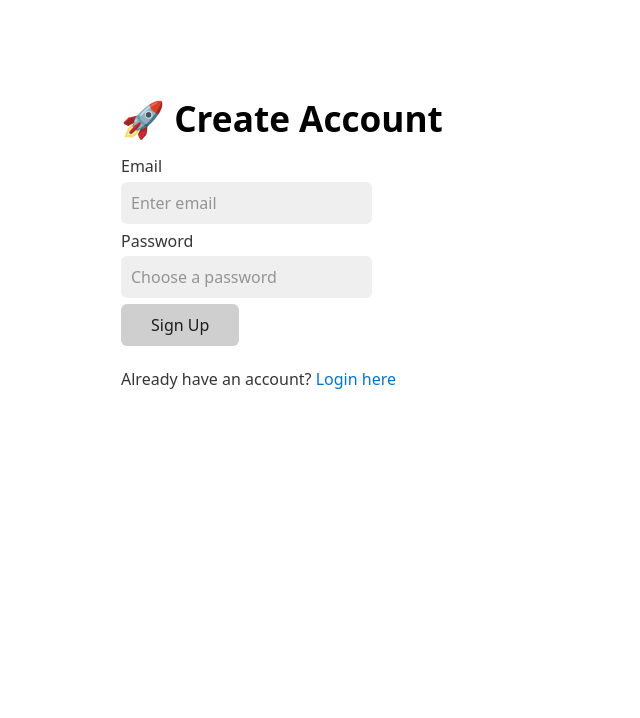
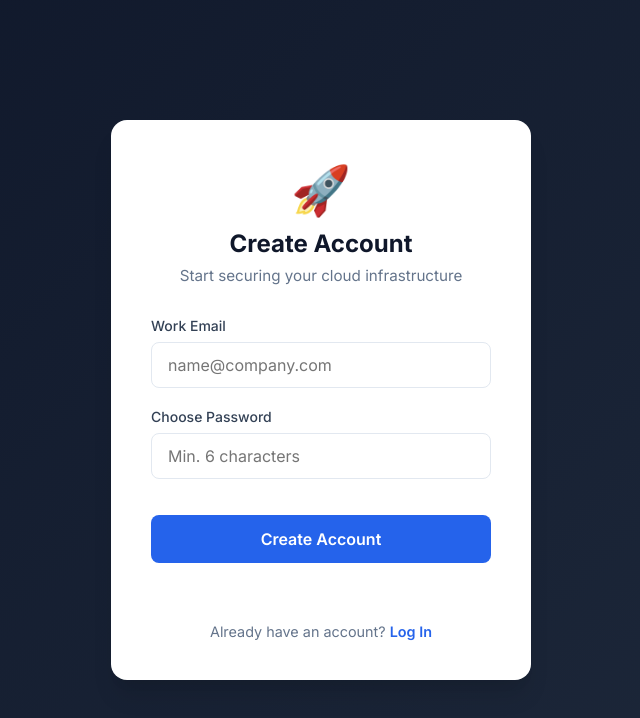
Before and after one commit to SoumyadeepSaha2005/VajraScan, a website: page web-dashboard/public/signup.html in a window 1280 px wide. Shown: the whole page, without its empty margins (319-959 px from the left). Drawn offline with nearby package versions, Linux system fonts and the light colour scheme.

Commit message:
Upgrade login and signup UI design

```diff
--- /dev/null
+++ b/web-dashboard/public/auth.css
@@ -0,0 +1,130 @@
+/* public/auth.css */
+@import url('https://fonts.googleapis.com/css2?family=Inter:wght@400;500;600;700&display=swap');
+
+* {
+    margin: 0;
+    padding: 0;
+    box-sizing: border-box;
+    font-family: 'Inter', sans-serif;
+}
+
+body {
+    background: linear-gradient(135deg, #0f172a 0%, #1e293b 100%);
+    min-height: 100vh;
+    display: flex;
+    align-items: center;
+    justify-content: center;
+    color: #334155;
+}
+
+.auth-container {
+    width: 100%;
+    padding: 20px;
+    display: flex;
+    justify-content: center;
+}
+
+.auth-card {
+    background: white;
+    width: 100%;
+    max-width: 420px;
+    padding: 2.5rem;
+    border-radius: 16px;
+    box-shadow: 0 20px 25px -5px rgba(0, 0, 0, 0.1), 0 10px 10px -5px rgba(0, 0, 0, 0.04);
+    text-align: center;
+}
+
+.logo-section {
+    margin-bottom: 2rem;
+}
+
+.shield-icon {
+    font-size: 3rem;
+    display: block;
+    margin-bottom: 10px;
+}
+
+h1 {
+    color: #0f172a;
+    font-size: 1.5rem;
+    font-weight: 700;
+    margin-bottom: 0.5rem;
+}
+
+.subtitle {
+    color: #64748b;
+    font-size: 0.95rem;
+}
+
+.form-group {
+    margin-bottom: 1.25rem;
+    text-align: left;
+}
+
+label {
+    display: block;
+    font-size: 0.875rem;
+    font-weight: 500;
+    color: #334155;
+    margin-bottom: 0.5rem;
+}
+
+input {
+    width: 100%;
+    padding: 0.75rem 1rem;
+    border: 1px solid #e2e8f0;
+    border-radius: 8px;
+    font-size: 1rem;
+    transition: all 0.2s;
+    outline: none;
+}
+
+input:focus {
+    border-color: #3b82f6;
+    box-shadow: 0 0 0 3px rgba(59, 130, 246, 0.1);
+}
+
+.btn-primary {
+    width: 100%;
+    background: #2563eb;
+    color: white;
+    padding: 0.875rem;
+    border: none;
+    border-radius: 8px;
+    font-size: 1rem;
+    font-weight: 600;
+    cursor: pointer;
+    transition: background 0.2s;
+    margin-top: 1rem;
+}
+
+.btn-primary:hover {
+    background: #1d4ed8;
+}
+
+.btn-primary:active {
+    transform: translateY(1px);
+}
+
+.footer-text {
+    margin-top: 1.5rem;
+    font-size: 0.9rem;
+    color: #64748b;
+}
+
+.footer-text a {
+    color: #2563eb;
+    text-decoration: none;
+    font-weight: 600;
+}
+
+.footer-text a:hover {
+    text-decoration: underline;
+}
+
+#error-msg {
+    color: #ef4444;
+    font-size: 0.875rem;
+    margin-top: 1rem;
+    min-height: 1.25rem;
+}
--- a/web-dashboard/public/signup.html
+++ b/web-dashboard/public/signup.html
@@ -3,8 +3,8 @@
 <head>
     <meta charset="UTF-8">
     <meta name="viewport" content="width=device-width, initial-scale=1.0">
-    <title>Sign Up - VajraScan</title>
-    <link rel="stylesheet" href="https://cdn.jsdelivr.net/npm/water.css@2/out/water.css">
+    <title>Sign Up | VajraScan</title>
+    <link rel="stylesheet" href="auth.css">
 
     <script src="https://www.gstatic.com/firebasejs/9.0.0/firebase-app-compat.js"></script>
     <script src="https://www.gstatic.com/firebasejs/9.0.0/firebase-auth-compat.js"></script>
@@ -12,33 +12,61 @@
     <script src="firebase-config.js"></script>
 </head>
 <body>
-    <div style="max-width: 400px; margin: 50px auto; padding: 20px;">
-        <h1>🚀 Create Account</h1>
+    <div class="auth-container">
+        <div class="auth-card">
+            <div class="logo-section">
+                <span class="shield-icon">🚀</span>
+                <h1>Create Account</h1>
+                <p class="subtitle">Start securing your cloud infrastructure</p>
+            </div>
 
-        <label>Email</label>
-        <input type="email" id="email" placeholder="Enter email">
+            <div class="form-group">
+                <label>Work Email</label>
+                <input type="email" id="email" placeholder="name@company.com">
+            </div>
 
-        <label>Password</label>
-        <input type="password" id="password" placeholder="Choose a password">
+            <div class="form-group">
+                <label>Choose Password</label>
+                <input type="password" id="password" placeholder="Min. 6 characters">
+            </div>
 
-        <button onclick="signup()">Sign Up</button>
+            <button class="btn-primary" onclick="signup()">Create Account</button>
+            <p id="error-msg"></p>
 
-        <p id="error-msg" style="color: red;"></p>
-        <p>Already have an account? <a href="login.html">Login here</a></p>
+            <p class="footer-text">
+                Already have an account? <a href="login.html">Log In</a>
+            </p>
+        </div>
     </div>
 
     <script>
         function signup() {
             const email = document.getElementById('email').value;
             const pass = document.getElementById('password').value;
+            const btn = document.querySelector('.btn-primary');
+            const errorMsg = document.getElementById('error-msg');
+
+            btn.innerText = "Creating Account...";
+            btn.style.opacity = "0.7";
+            errorMsg.innerText = "";
 
             auth.createUserWithEmailAndPassword(email, pass)
                 .then((userCredential) => {
-                    alert("Account Created! Redirecting...");
+                    // Create user profile
+                    const user = userCredential.user;
+                    db.collection('users').doc(user.uid).set({
+                        email: email,
+                        createdAt: firebase.firestore.FieldValue.serverTimestamp(),
+                        role: 'admin' // Defaulting to admin for hackathon demo
+                    });
+
+                    alert("Account Created Successfully! Redirecting...");
                     window.location.href = "index.html";
                 })
                 .catch((error) => {
-                    document.getElementById('error-msg').innerText = "❌ " + error.message;
+                    btn.innerText = "Create Account";
+                    btn.style.opacity = "1";
+                    errorMsg.innerText = "⚠️ " + error.message.replace("Firebase: ", "");
                 });
         }
     </script>
```
Also changed, not shown: web-dashboard/public/login.html (+38 -14 lines).
